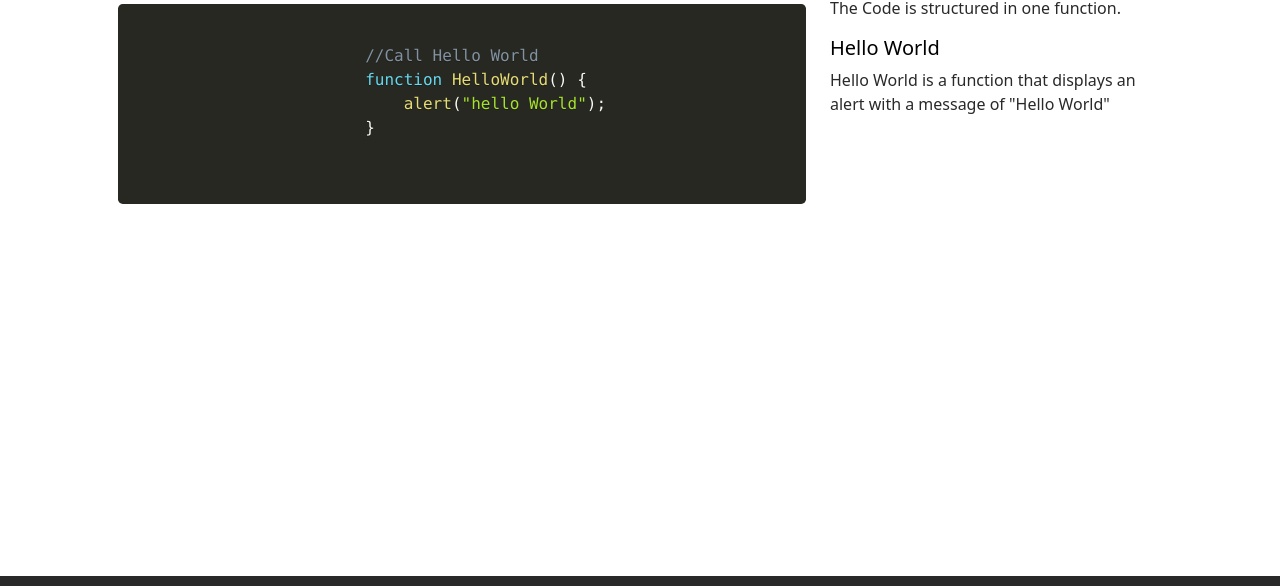
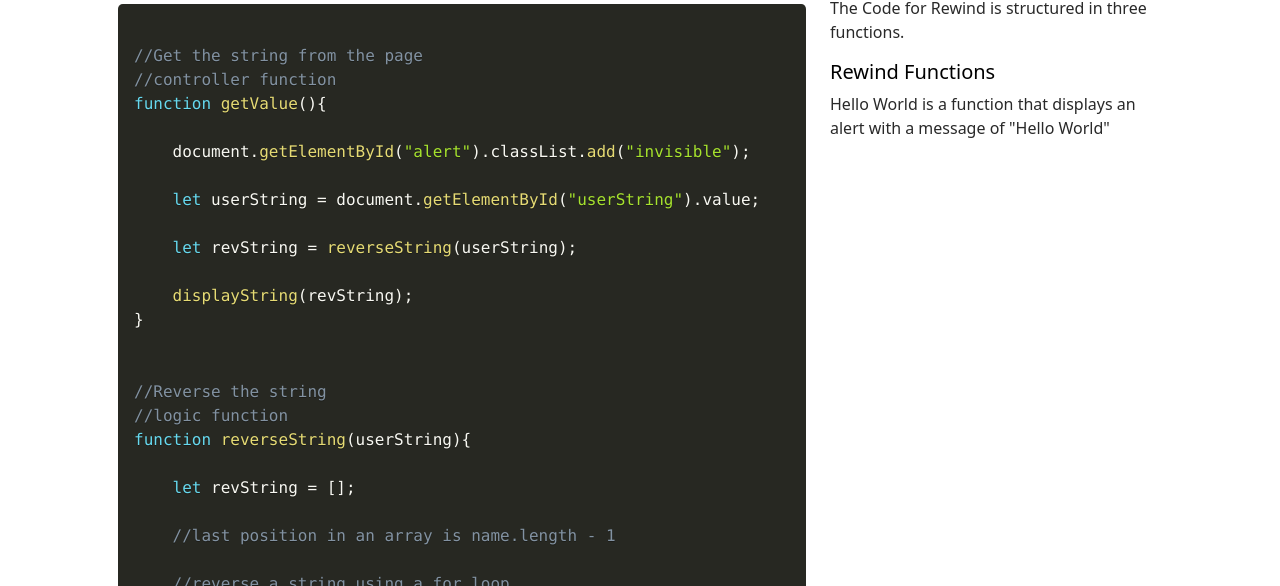
Before and after one commit to denise626/Rewind, a plain HTML site: page code.html in a window 1280 px wide. Shown: the part 147-733 px from the top of the page. Drawn offline with nearby package versions, Linux system fonts and the light colour scheme.

Commit message:
JS functions
Adding JavaScript functions to site.js.  Adding rewind repository to git repo on project page

```diff
--- a/code.html
+++ b/code.html
@@ -39,10 +39,11 @@
                 <li class="nav-item">
                     <a class="nav-link active" aria-current="page" href="code.html">The Code</a>
                 </li>
-                <!--Git repo and about links
+
                 <li class="nav-item">
-                    <a class="nav-link" target="_blank" href="#">Git Repo</a>
+                    <a class="nav-link" target="_blank" href="https://github.com/denise626/Rewind">Git Repo</a>
                 </li>
+                <!--git repo and about links
                 <li class="nav-item">
                     <a class="nav-link" target="_blank" href="#">About</a>
                 </li>
@@ -59,15 +60,57 @@
             <div class="row row-cols-1 row-cols-lg-2">
                 <div class="col-lg-8">
                     <pre class="line-numbers"><code class="language-javascript">
-                        //Call Hello World
-                        function HelloWorld() {
-                            alert("hello World");
-                        }
+//Get the string from the page
+//controller function
+function getValue(){
+
+    document.getElementById("alert").classList.add("invisible");
+
+    let userString = document.getElementById("userString").value;
+
+    let revString = reverseString(userString);
+
+    displayString(revString);
+}
+
+
+//Reverse the string
+//logic function
+function reverseString(userString){
+
+    let revString = [];
+
+    //last position in an array is name.length - 1
+
+    //reverse a string using a for loop
+    for (let index = userString.length - 1; index >= 0; index--) {
+        revString += userString[index];
+
+    }
+
+//revString will add to itself on every iteration of this loop
+
+    return revString;
+}
+
+
+//Display the message with the reversed string to the user
+//view function
+
+function displayString(revString){
+
+    //write to the page
+    document.getElementById("msg").innerHTML = `Your string reversed is: ${revString}`;
+
+    //show the alert box
+    document.getElementById("alert").classList.remove("invisible");
+}
+
                     </code>
                 </div>
                 <div class="col-lg-4">
-                    <p>The Code is structured in one function.</p>
-                    <h5>Hello World</h5>
+                    <p>The Code for Rewind is structured in three functions.</p>
+                    <h5>Rewind Functions</h5>
                     <p>Hello World is a function that displays an alert with a message of "Hello World"</p>
                 </div>
             </div>
```
Also changed, not shown: app.html (+7 -3 lines), index.html (+4 -3 lines), js/site.js (+44 -3 lines).
